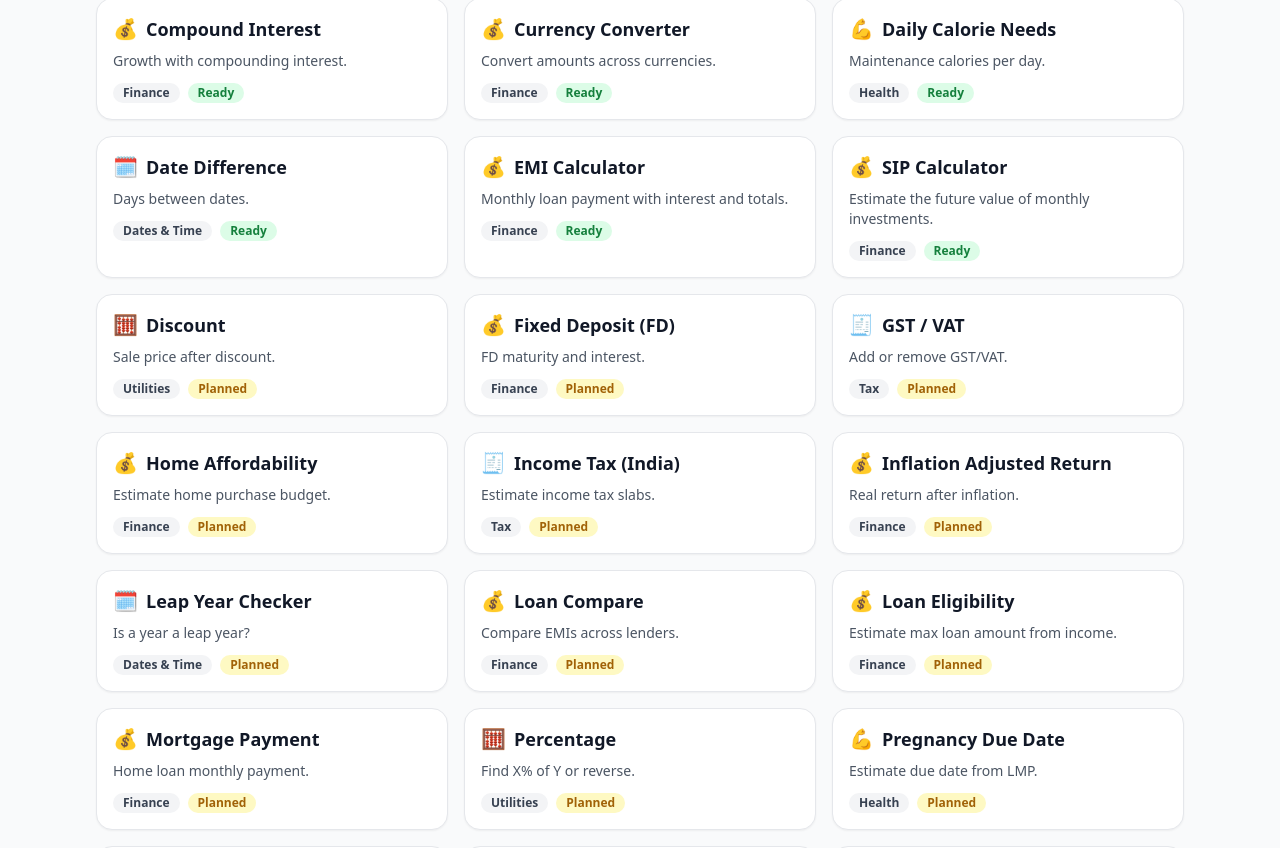
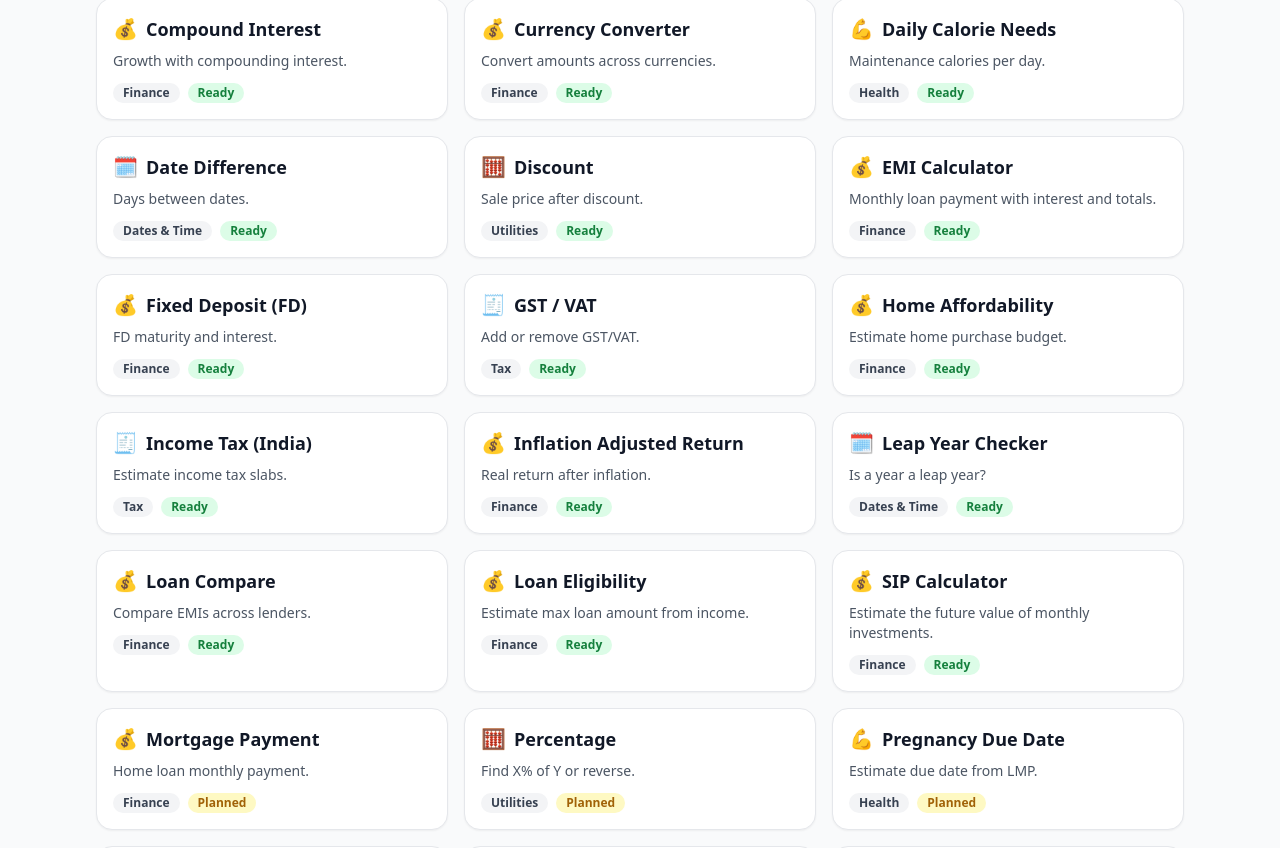
Before and after one commit to dhaneshkmd/freequickcalculator, a Next.js app: page / in a window 1280 px wide. Shown: the part 585-1433 px from the top of the page. Built offline with nearby package versions, Linux system fonts and the light colour scheme.

Commit message:
Update calculators.ts

```diff
--- a/data/calculators.ts
+++ b/data/calculators.ts
@@ -5,6 +5,8 @@ export type ComponentId =
   'SIP' | 'EMI' | 'BMI' | 'AGE' |
   'BMR' | 'BODY_FAT' | 'BREAK_EVEN' |
   'COMPOUND_INTEREST' | 'CURRENCY' | 'DAILY_CALORIES' | 'CALORIES_BURNED' | 'DATE_DIFF' |
+  'DISCOUNT' | 'FD' | 'GST_VAT' | 'HOME_AFFORD' | 'TAX_INDIA' | 'INFLATION_REAL' |
+  'LEAP_YEAR' | 'LOAN_COMPARE' | 'LOAN_ELIGIBILITY' |
   null;
 
 export type Calculator = {
@@ -25,14 +27,14 @@ export const calculators: Calculator[] = [
 
   { name:"Compound Interest", slug:"compound-interest", description:"Growth with compounding interest.", category:"Finance", keywords:["compound","interest"], status:"ready", componentId:"COMPOUND_INTEREST", formulaNote:"A = P(1+r/n)^(nt)" },
   { name:"Simple Interest", slug:"simple-interest", description:"Interest without compounding.", category:"Finance", keywords:["simple","interest"], status:"planned", componentId:null, formulaNote:"I = P*r*t" },
-  { name:"Loan Eligibility", slug:"loan-eligibility", description:"Estimate max loan amount from income.", category:"Finance", keywords:["loan","eligibility"], status:"planned", componentId:null },
-  { name:"Loan Compare", slug:"loan-compare", description:"Compare EMIs across lenders.", category:"Finance", keywords:["loan","compare"], status:"planned", componentId:null },
+  { name:"Loan Eligibility", slug:"loan-eligibility", description:"Estimate max loan amount from income.", category:"Finance", keywords:["loan","eligibility"], status:"ready", componentId:"LOAN_ELIGIBILITY", formulaNote:"Max EMI = income×FOIR − obligations → Loan from EMI" },
+  { name:"Loan Compare", slug:"loan-compare", description:"Compare EMIs across lenders.", category:"Finance", keywords:["loan","compare"], status:"ready", componentId:"LOAN_COMPARE" },
   { name:"Mortgage Payment", slug:"mortgage", description:"Home loan monthly payment.", category:"Finance", keywords:["mortgage","home"], status:"planned", componentId:null },
-  { name:"Home Affordability", slug:"home-affordability", description:"Estimate home purchase budget.", category:"Finance", keywords:["mortgage","budget"], status:"planned", componentId:null },
+  { name:"Home Affordability", slug:"home-affordability", description:"Estimate home purchase budget.", category:"Finance", keywords:["mortgage","budget"], status:"ready", componentId:"HOME_AFFORD", formulaNote:"EMI capacity via FOIR → Loan from EMI + Down payment" },
   { name:"ROI", slug:"roi", description:"Return on Investment percentage.", category:"Finance", keywords:["return","profit"], status:"planned", componentId:null, formulaNote:"(Gain - Cost)/Cost" },
   { name:"Break-even Point", slug:"break-even", description:"Units or revenue to break even.", category:"Finance", keywords:["fixed cost","margin"], status:"ready", componentId:"BREAK_EVEN", formulaNote:"Q = Fixed / (Price − Variable); Revenue = Q × Price" },
-  { name:"Inflation Adjusted Return", slug:"inflation-adjusted", description:"Real return after inflation.", category:"Finance", keywords:["inflation","real"], status:"planned", componentId:null },
-  { name:"Fixed Deposit (FD)", slug:"fd", description:"FD maturity and interest.", category:"Finance", keywords:["fd","bank"], status:"planned", componentId:null },
+  { name:"Inflation Adjusted Return", slug:"inflation-adjusted", description:"Real return after inflation.", category:"Finance", keywords:["inflation","real"], status:"ready", componentId:"INFLATION_REAL", formulaNote:"Real % = ((1+nominal)/(1+inflation) − 1)×100" },
+  { name:"Fixed Deposit (FD)", slug:"fd", description:"FD maturity and interest.", category:"Finance", keywords:["fd","bank"], status:"ready", componentId:"FD", formulaNote:"A = P(1+r/n)^(nt)" },
   { name:"Recurring Deposit (RD)", slug:"rd", description:"RD maturity value.", category:"Finance", keywords:["rd","bank"], status:"planned", componentId:null },
   { name:"Savings Goal", slug:"savings-goal", description:"Monthly saving needed for a goal.", category:"Finance", keywords:["goal","savings"], status:"planned", componentId:null },
   { name:"Currency Converter", slug:"currency-converter", description:"Convert amounts across currencies.", category:"Finance", keywords:["forex","currency"], status:"ready", componentId:"CURRENCY" },
@@ -44,22 +46,22 @@ export const calculators: Calculator[] = [
   { name:"Pregnancy Due Date", slug:"pregnancy-due-date", description:"Estimate due date from LMP.", category:"Health", keywords:["due date","pregnancy"], status:"planned", componentId:null },
 
   { name:"Percentage", slug:"percentage", description:"Find X% of Y or reverse.", category:"Utilities", keywords:["percent","increase","decrease"], status:"planned", componentId:null },
-  { name:"Discount", slug:"discount", description:"Sale price after discount.", category:"Utilities", keywords:["sale","percent off"], status:"planned", componentId:null },
+  { name:"Discount", slug:"discount", description:"Sale price after discount.", category:"Utilities", keywords:["sale","percent off"], status:"ready", componentId:"DISCOUNT", formulaNote:"Final = Price × (1 − d1) × (1 − d2) × (1 + tax)" },
   { name:"Tip", slug:"tip", description:"Restaurant tip and bill split.", category:"Utilities", keywords:["bill","gratuity"], status:"planned", componentId:null },
 
   { name:"Unit: Length", slug:"unit-length", description:"Meters, feet, miles and more.", category:"Conversions", keywords:["length","convert"], status:"planned", componentId:null },
   { name:"Unit: Weight", slug:"unit-weight", description:"Kg, lb, oz conversions.", category:"Conversions", keywords:["weight","convert"], status:"planned", componentId:null },
   { name:"Unit: Temperature", slug:"unit-temperature", description:"Celsius, Fahrenheit, Kelvin.", category:"Conversions", keywords:["temperature","convert"], status:"planned", componentId:null },
 
-  { name:"GST / VAT", slug:"gst-vat", description:"Add or remove GST/VAT.", category:"Tax", keywords:["gst","vat","tax"], status:"planned", componentId:null },
-  { name:"Income Tax (India)", slug:"income-tax-india", description:"Estimate income tax slabs.", category:"Tax", keywords:["tax","india"], status:"planned", componentId:null },
+  { name:"GST / VAT", slug:"gst-vat", description:"Add or remove GST/VAT.", category:"Tax", keywords:["gst","vat","tax"], status:"ready", componentId:"GST_VAT", formulaNote:"Add: total = base×(1+r). Remove: base = total/(1+r)" },
+  { name:"Income Tax (India)", slug:"income-tax-india", description:"Estimate income tax slabs.", category:"Tax", keywords:["tax","india"], status:"ready", componentId:"TAX_INDIA", formulaNote:"New Regime slabs + 4% cess (FY 2024–25 approx.)" },
   { name:"Sales Tax", slug:"sales-tax", description:"Price with sales tax.", category:"Tax", keywords:["sales","tax"], status:"planned", componentId:null },
 
   { name:"Date Difference", slug:"date-diff", description:"Days between dates.", category:"Dates & Time", keywords:["date","difference"], status:"ready", componentId:"DATE_DIFF" },
   { name:"Time Zone Converter", slug:"time-zone", description:"Convert across time zones.", category:"Dates & Time", keywords:["time","zone","utc"], status:"planned", componentId:null },
 
   { name:"Age Calculator", slug:"age", description:"Exact age from birthdate.", category:"Lifestyle", keywords:["age","birthday"], status:"ready", componentId:"AGE" },
-  { name:"Leap Year Checker", slug:"leap-year", description:"Is a year a leap year?", category:"Dates & Time", keywords:["leap","year"], status:"planned", componentId:null }
+  { name:"Leap Year Checker", slug:"leap-year", description:"Is a year a leap year?", category:"Dates & Time", keywords:["leap","year"], status:"ready", componentId:"LEAP_YEAR" }
 ];
 
 export const getCalculatorBySlug = (slug: string) =>
```
